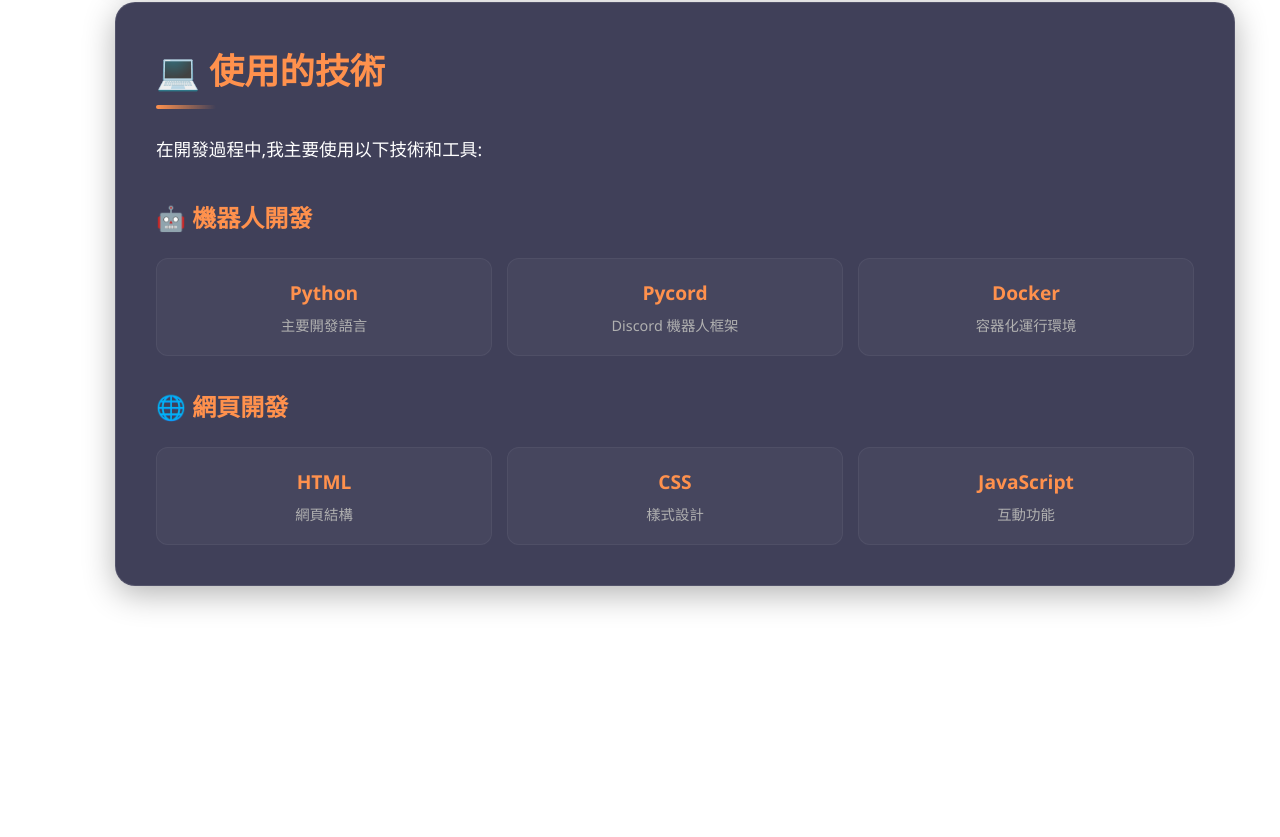
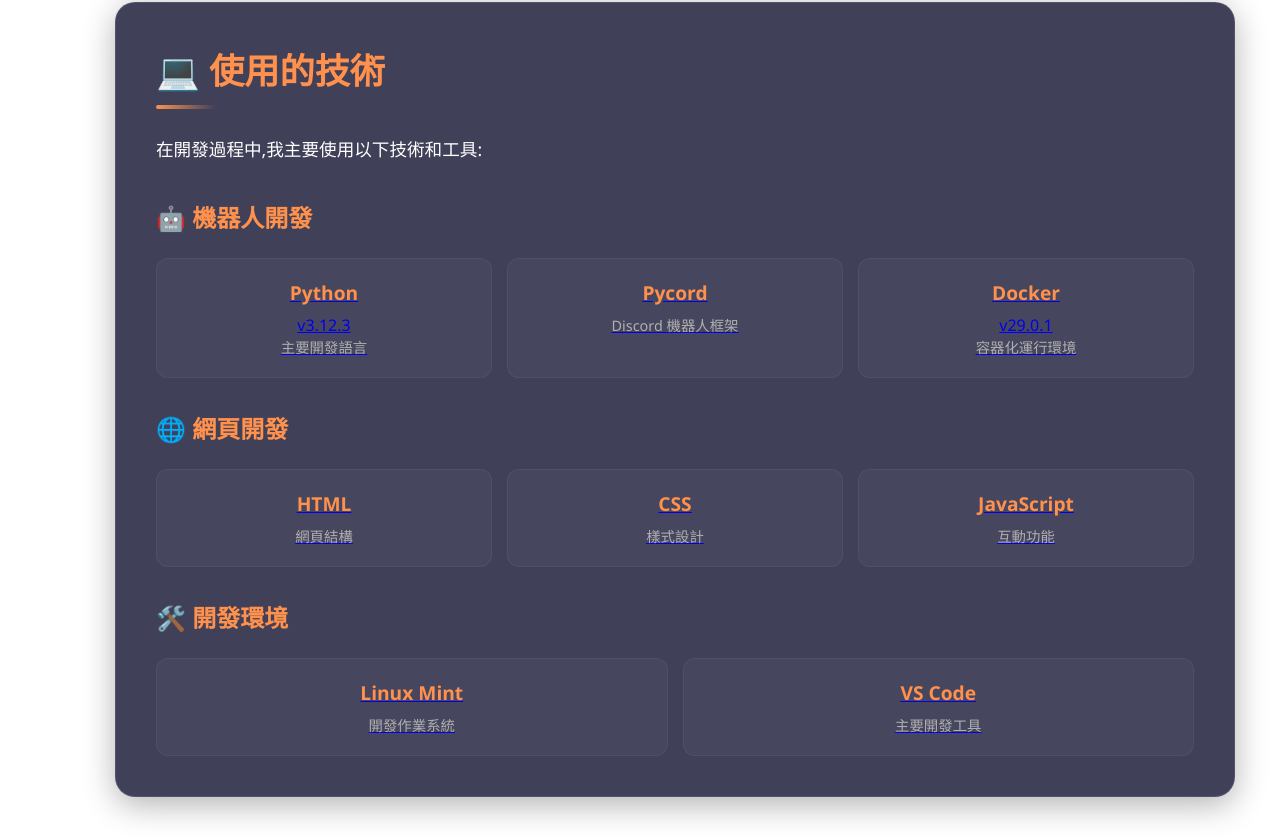
Before and after one commit to Shiroko253/Shiro253, a plain HTML site: page index.html in a window 1280 px wide. Shown: the part 1837-2674 px from the top of the page. Before the commit the page ends 2463 px from the top, so only its background shows below. Drawn offline with Linux system fonts and the light colour scheme.

Commit message:
Enhance sidebar and tech items with links

```diff
--- a/index.html
+++ b/index.html
@@ -15,8 +15,8 @@
     <!-- 側邊導航欄 -->
     <nav class="sidebar" id="sidebar">
         <div class="sidebar-header">
-            <img src="images/usericon.png" alt="我的個人頭像" class="user-icon">
-            <h3 class="sidebar-title">ShirokoHub</h3>
+            <img src="images/usericon.png" alt="我的個人頭像" class="user-icon" title="這就是我 一個開發者的一個網頁">
+            <h3 class="sidebar-title" title="Shiroko253">ShirokoHub</h3>
         </div>
         <ul class="nav-links">
             <li><a href="index.html" class="active">
@@ -152,32 +152,62 @@
                 <h3 class="section-title">🤖 機器人開發</h3>
                 <div class="tech-grid">
                     <div class="tech-item">
+                        <a href="https://www.python.org/" target="_blank" rel="noopener" class="tech-link">
                             <span class="tech-name">Python</span>
+                            <span class="tech-version">v3.12.3</span>
                             <span class="tech-desc">主要開發語言</span>
+                        </a>
                     </div>
                     <div class="tech-item">
+                        <a href="https://github.com/Pycord-Development/pycord" target="_blank" rel="noopener" class="tech-link">
                             <span class="tech-name">Pycord</span>
                             <span class="tech-desc">Discord 機器人框架</span>
+                        </a>
                     </div>
                     <div class="tech-item">
+                        <a href="https://www.docker.com/" target="_blank" rel="noopener" class="tech-link">
                             <span class="tech-name">Docker</span>
+                            <span class="tech-version">v29.0.1</span>
                             <span class="tech-desc">容器化運行環境</span>
+                        </a>
                     </div>
                 </div>
 
                 <h3 class="section-title">🌐 網頁開發</h3>
                 <div class="tech-grid">
                     <div class="tech-item">
+                        <a href="https://developer.mozilla.org/zh-TW/docs/Web/HTML" target="_blank" rel="noopener" class="tech-link">
                             <span class="tech-name">HTML</span>
                             <span class="tech-desc">網頁結構</span>
+                        </a>
                     </div>
                     <div class="tech-item">
+                        <a href="https://developer.mozilla.org/zh-TW/docs/Web/CSS" target="_blank" rel="noopener" class="tech-link">
                             <span class="tech-name">CSS</span>
                             <span class="tech-desc">樣式設計</span>
+                        </a>
                     </div>
                     <div class="tech-item">
+                        <a href="https://developer.mozilla.org/zh-TW/docs/Web/JavaScript" target="_blank" rel="noopener" class="tech-link">
                             <span class="tech-name">JavaScript</span>
                             <span class="tech-desc">互動功能</span>
+                        </a>
+                    </div>
+                </div>
+
+                <h3 class="section-title">🛠️ 開發環境</h3>
+                <div class="tech-grid">
+                    <div class="tech-item">
+                        <a href="https://linuxmint.com/" target="_blank" rel="noopener" class="tech-link">
+                            <span class="tech-name">Linux Mint</span>
+                            <span class="tech-desc">開發作業系統</span>
+                        </a>
+                    </div>
+                    <div class="tech-item">
+                        <a href="https://code.visualstudio.com/" target="_blank" rel="noopener" class="tech-link">
+                            <span class="tech-name">VS Code</span>
+                            <span class="tech-desc">主要開發工具</span>
+                        </a>
                     </div>
                 </div>
             </div>
```
Lines whose indentation alone changed are shown as unchanged.
